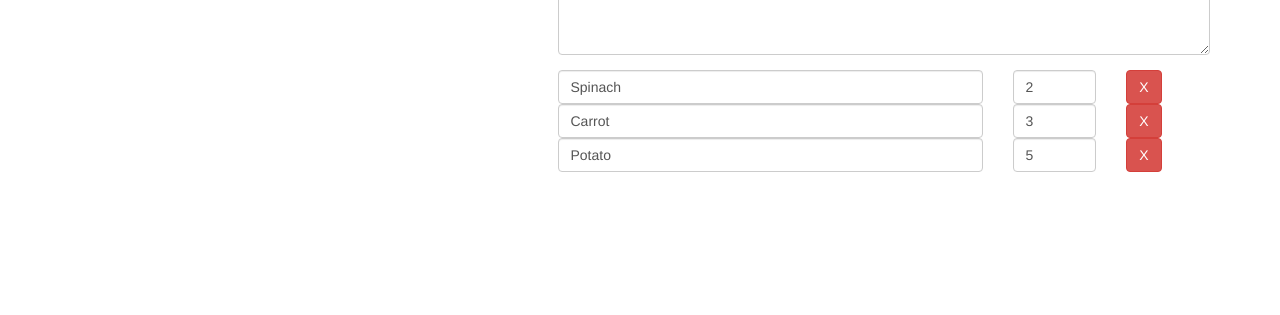
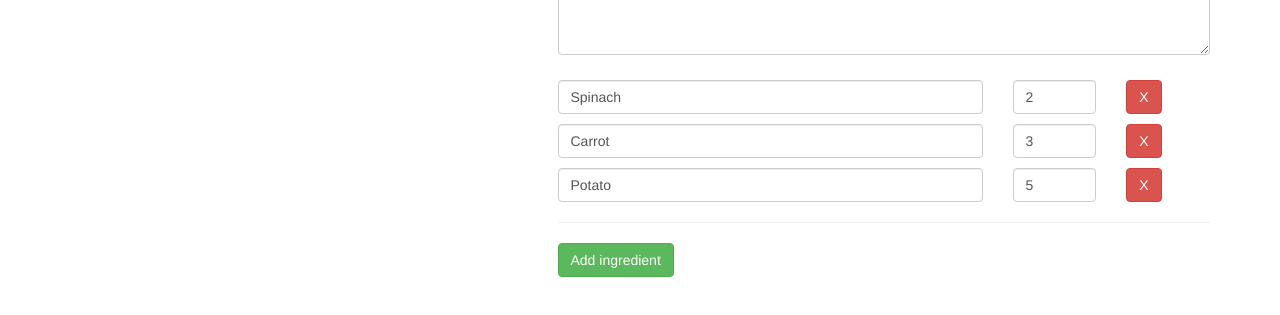
Before and after one commit to kirakobzareva/recipe-application, an Angular app: page /recipes/1/edit in a window 1280 px wide. Shown: the part 359-674 px from the top of the page. Built offline with nearby package versions, Linux system fonts and the light colour scheme.

Commit message:
add validators to a form

```diff
--- a/src/app/recipes/recipe-edit/recipe-edit.component.css
+++ b/src/app/recipes/recipe-edit/recipe-edit.component.css
@@ -0,0 +1,4 @@
+input.ng-invalid.ng-touched,
+textarea.ng-invalid.ng-touched{
+  border: 1px solid red;
+}
--- a/src/app/recipes/recipe-edit/recipe-edit.component.html
+++ b/src/app/recipes/recipe-edit/recipe-edit.component.html
@@ -3,7 +3,7 @@
     <form [formGroup]="recipeForm" (ngSubmit)="onSubmit()">
       <div class="row">
         <div class="col-xs-12">
-          <button type="submit" class="btn btn-success">Save</button>
+          <button type="submit" class="btn btn-success" [disabled]="!recipeForm.valid">Save</button>
           <button type="button" class="btn btn-danger">Cancel</button>
         </div>
       </div>
@@ -18,8 +18,8 @@
         <div class="row">
         <div class="col-xs-12">
           <div class="form-group">
-            <label for="imgPath">Image URL</label>
-            <input type="text" id="imgPath" class="form-control" formControlName="imgPath">
+            <label for="imagePath">Image URL</label>
+            <input type="text" id="imagePath" class="form-control" formControlName="imagePath">
           </div>
         </div>
       </div>
@@ -39,7 +39,7 @@
       </div>
       <div class="row">
         <div class="col-xs-12" formArrayName="ingredients">
-          <div class="row"
+          <div class="row" style="margin-top: 10px;"
             *ngFor="let ingredientCtrl of controls; let i = index"
             [formGroupName]="i">
             <div class="col-xs-8">
@@ -52,7 +52,12 @@
               <button class="btn btn-danger">X</button>
             </div>
           </div>
-
+          <hr>
+          <div class="row">
+            <div class="col-xs-12">
+              <button type="button" class="btn btn-success" (click)="onAddIngredient()">Add ingredient</button>
+            </div>
+          </div>
         </div>
       </div>
     </form>
--- a/src/app/recipes/recipe-edit/recipe-edit.component.ts
+++ b/src/app/recipes/recipe-edit/recipe-edit.component.ts
@@ -1,6 +1,6 @@
 import { Component, OnInit } from '@angular/core';
-import { FormArray, FormControl, FormGroup } from '@angular/forms';
-import { ActivatedRoute, Params } from '@angular/router';
+import { FormArray, FormControl, FormGroup, Validators } from '@angular/forms';
+import { ActivatedRoute, Params, Router } from '@angular/router';
 import { RecipeService } from '../recipe.service';
 
 @Component({
@@ -15,15 +15,32 @@ export class RecipeEditComponent implements OnInit {
 
   constructor(
     private route: ActivatedRoute,
-    private recipeService: RecipeService
+    private recipeService: RecipeService,
+    private router: Router
   ) {}
 
-  ngOnInit(): void {
+    ngOnInit() {
       this.route.params.subscribe((params: Params) => {
         this.id = +params['id'];
-      this.editMode = +params['id'] != null;
+        this.editMode = params['id'] != null;
         this.initForm();
       });
+    }
+
+  onSubmit() {
+    console.log(this.recipeForm.value);
+  }
+
+  onAddIngredient() {
+    (<FormArray>this.recipeForm.get('ingredients')).push(
+      new FormGroup({
+        name: new FormControl(null, Validators.required),
+        amount: new FormControl(null, [
+          Validators.required,
+          Validators.pattern(/^[1-9]+[0-9]*$/),
+        ]),
+      })
+    );
   }
 
   private initForm() {
@@ -39,27 +56,32 @@ export class RecipeEditComponent implements OnInit {
       recipeDescription = recipe.description;
       if (recipe['ingredients']) {
         for (let ingredient of recipe.ingredients) {
-             recipeIngredients.push(new FormGroup({
-             'name': new FormControl(ingredient.name),
-              'amount': new FormControl(ingredient.amount)
-            }));
+          recipeIngredients.push(
+            new FormGroup({
+              name: new FormControl(ingredient.name, Validators.required),
+              amount: new FormControl(ingredient.amount, [
+                Validators.required,
+                Validators.pattern(/^[1-9]+[0-9]*$/),
+              ]),
+            })
+          );
         }
       }
     }
 
     this.recipeForm = new FormGroup({
-      name: new FormControl(recipeName),
-      imgPath: new FormControl(recipeImgPath),
-      description: new FormControl(recipeDescription),
-      ingredients: recipeIngredients
+      name: new FormControl(recipeName, Validators.required),
+      imagePath: new FormControl(recipeImgPath, Validators.required),
+      description: new FormControl(recipeDescription, Validators.required),
+      ingredients: recipeIngredients,
     });
-  }
-
-  onSubmit() {
-    console.log(this.recipeForm.value);
   }
 
   get controls() {
     return (<FormArray>this.recipeForm.get('ingredients')).controls;
   }
+
+  onCancel() {
+    this.router.navigate(['../'], { relativeTo: this.route });
   }
+}
```
Lines whose indentation alone changed are shown as unchanged.
